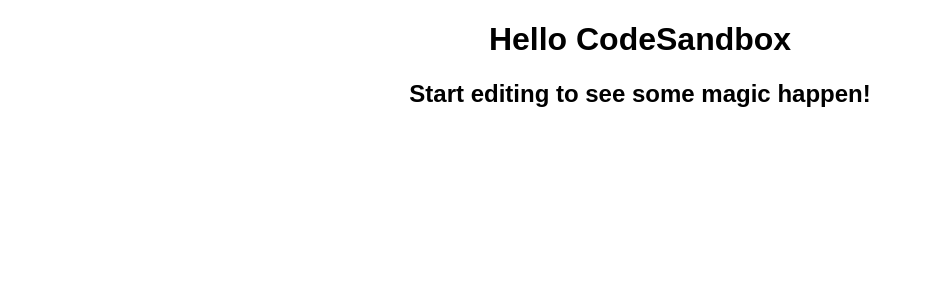
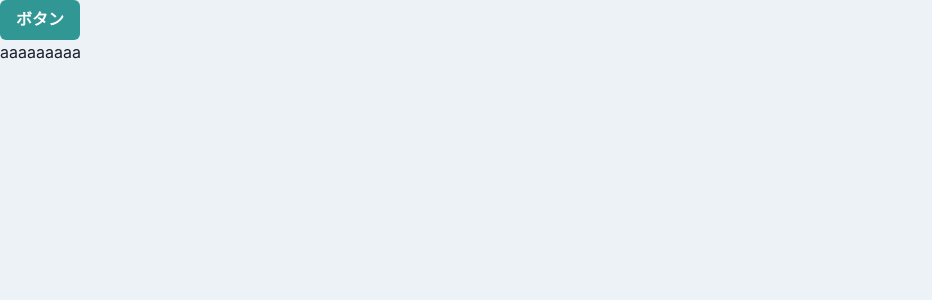
Before and after one commit to ishigami-prart/react-sougou, a React (Create React App) app: page / in a window 1280 px wide. Shown: the top 300 px of the page, without its empty margins (0-932 px from the left). Built offline with nearby package versions, Linux system fonts and the light colour scheme.

Commit message:
各ページの作成

```diff
--- a/src/App.tsx
+++ b/src/App.tsx
@@ -1,10 +1,11 @@
-import "./styles.css";
+import { Button, ChakraProvider } from "@chakra-ui/react";
+import theme from "./theme/theme";
 
 export default function App() {
   return (
-    <div className="App">
-      <h1>Hello CodeSandbox</h1>
-      <h2>Start editing to see some magic happen!</h2>
-    </div>
+    <ChakraProvider theme={theme}>
+      <Button colorScheme="teal">ボタン</Button>
+      <p>aaaaaaaaa</p>
+    </ChakraProvider>
   );
 }
--- /dev/null
+++ b/src/components/pages/Home.tsx
@@ -0,0 +1,5 @@
+import { memo, VFC } from "react";
+
+export const Home: VFC = memo(() => {
+  return <p>ログインページです</p>;
+});
--- /dev/null
+++ b/src/components/pages/Login.tsx
@@ -0,0 +1,5 @@
+import { memo, VFC } from "react";
+
+export const Login: VFC = memo(() => {
+  return <p>ログインページです</p>;
+});
--- /dev/null
+++ b/src/components/pages/Setting.tsx
@@ -0,0 +1,5 @@
+import { memo, VFC } from "react";
+
+export const Setting: VFC = memo(() => {
+  return <p>設定ページです</p>;
+});
--- /dev/null
+++ b/src/components/pages/UseManagement.tsx
@@ -0,0 +1,5 @@
+import { memo, VFC } from "react";
+
+export const UseManagement: VFC = memo(() => {
+  return <p>ユーザー管理ページです</p>;
+});
--- /dev/null
+++ b/src/theme/theme.ts
@@ -0,0 +1,13 @@
+import { extendTheme } from "@chakra-ui/react";
+
+const theme = extendTheme({
+  styles: {
+    global: {
+      body: {
+        backgroundColor: "gray.100",
+        color: "gray.800"
+      }
+    }
+  }
+});
+export default theme;
```
